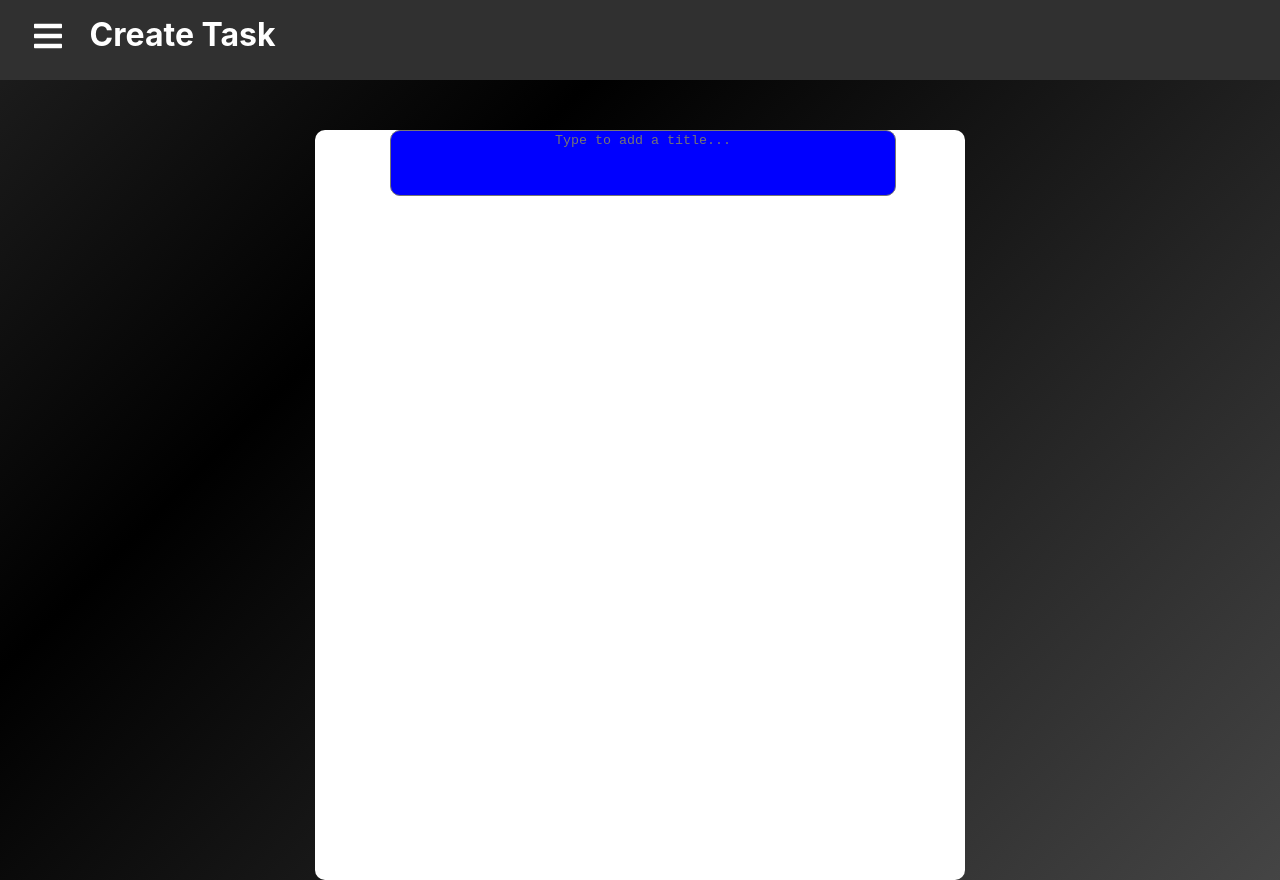
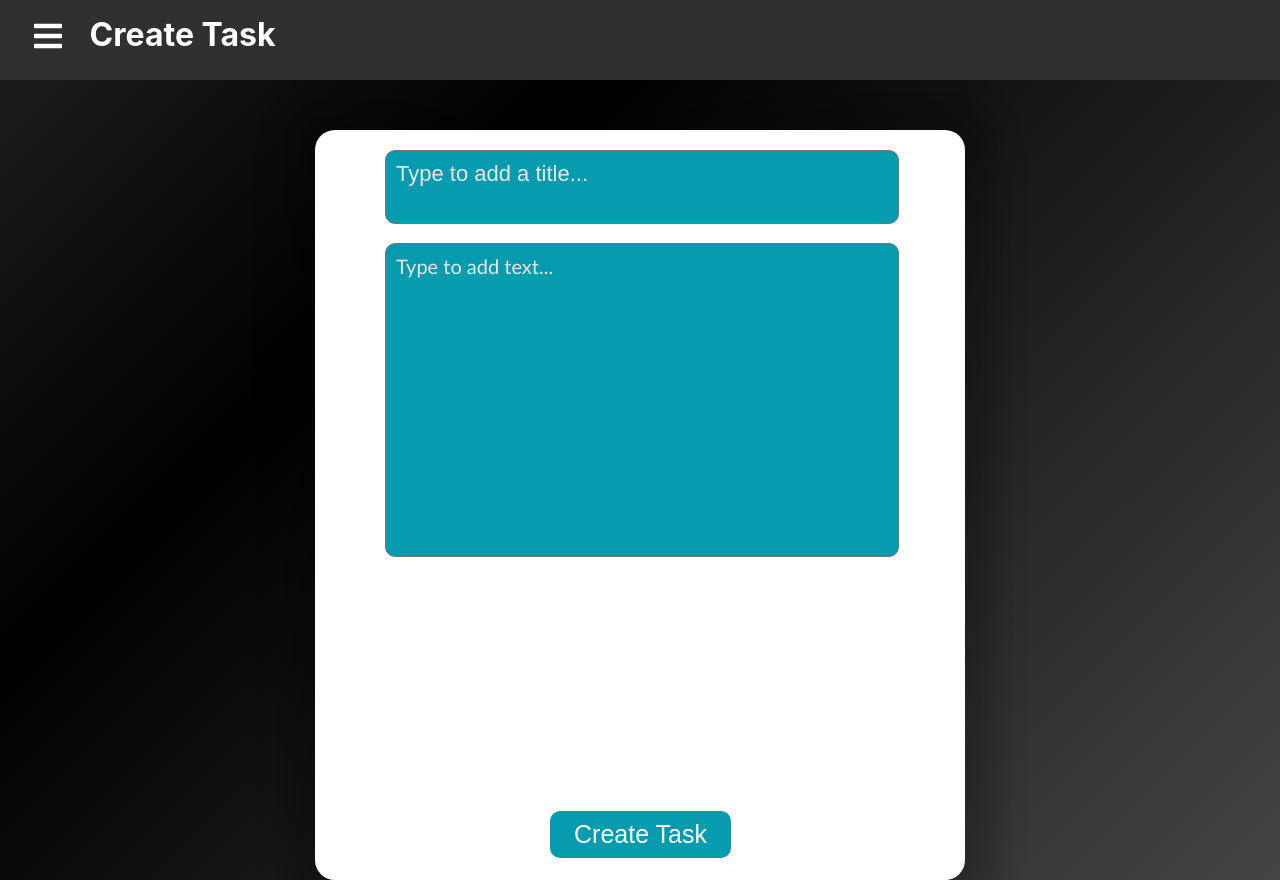
Before and after one commit to abellizzi1/StudentToolsProject, a React (Create React App) app in the folder planner1/: page /tasks/create-task in a window 1280 px wide. Built offline with nearby package versions, Linux system fonts and the light colour scheme.

Commit message:
css for title, text, and create task button finished

```diff
--- a/planner1/src/pages/CreateTaskPage.js
+++ b/planner1/src/pages/CreateTaskPage.js
@@ -2,6 +2,7 @@ import './TasksPage.css';
 import { useState, useEffect } from 'react';
 import { nanoid } from 'nanoid';
 import * as FaIcons from 'react-icons/fa';
+import {Link} from "react-router-dom";
 
 const CreateTaskPage = ({ handleSetCurrentPage }) => {
 
@@ -13,8 +14,8 @@ const CreateTaskPage = ({ handleSetCurrentPage }) => {
         const newTask = {
             //THESE VALUES WILL BE SET IN THE FIELDS ON THIS PAGE
             id: nanoid(),
-            title: '',
-            text: ''
+            title: document.getElementById('task-title').value,
+            text: document.getElementById('task-text').value
         };
         const savedTasks = JSON.parse(
 			localStorage.getItem('allNotesData')
@@ -43,6 +44,20 @@ const CreateTaskPage = ({ handleSetCurrentPage }) => {
                             cols='10'
                             placeholder='Type to add a title...'
                         ></textarea>
+                        <textarea
+                            id='task-text'
+                            className='inputTaskText'
+                            rows='8'
+                            cols='10'
+                            placeholder='Type to add text...'
+                        ></textarea>
+                        <Link to={"/tasks"}>
+                            <button
+                            onClick={addTask}
+                            className='trueCreateTaskButton'>
+                            Create Task
+                            </button>
+                        </Link>
                     </div>
                 </div>
             </div>
--- a/planner1/src/pages/TasksPage.css
+++ b/planner1/src/pages/TasksPage.css
@@ -46,7 +46,8 @@
 }
 
 .addTaskButton:active {
-	padding: 2px 17px;
+	padding: 3px 18px;
+	margin-top:12px;
 }
 
 .task {
@@ -121,15 +122,86 @@
 	height:750px;
 	background-color: white;
 	margin-top:50px;
-	border-radius: 10px;
+	border-radius: 20px;
+	box-shadow: 0px 0px 30px 30px rgba(0,0,0,0.24);
   }
 
   .inputTaskTitle {
-	background-color: blue;
+	font-family:Arial, Helvetica, sans-serif;
+	background-color: rgb(6, 155, 175);
 	resize: none;
 	width:500px;
 	height:60px;
 	border-radius:10px;
-	text-align: center;
-	margin-left:75px;
+	margin-left:70px;
+	margin-top:20px;
+	font-size:22px;
+	color:white;
+	overflow-wrap:break-word;
+	transition-timing-function: ease-out;
+	transition: 0.2s;
+	padding-top:10px;
+	padding-left:10px;
   }
+
+  .inputTaskTitle::-webkit-input-placeholder {
+	color:rgb(235, 231, 231);
+  }
+
+  .inputTaskTitle:hover {
+	background-color: rgb(6, 121, 136);
+  }
+
+  .inputTaskText {
+	font-family:'Trebuchet MS', 'Lucida Sans Unicode', 'Lucida Grande', 'Lucida Sans', Arial, sans-serif;
+	background-color: rgb(6, 155, 175);
+	resize: none;
+	width:500px;
+	height:300px;
+	border-radius:10px;
+	margin-left:70px;
+	margin-top:15px;
+	font-size:20px;
+	padding-top:10px;
+	padding-left:10px;
+	color:white;
+	overflow-wrap:break-word;
+	transition-timing-function: ease-out;
+	transition: 0.2s;
+  }
+
+  .inputTaskText::-webkit-input-placeholder {
+	color:rgb(235, 231, 231);
+  }
+
+  .inputTaskText:hover {
+	background-color: rgb(6, 121, 136);
+  }
+
+  .trueCreateTaskButton {
+	margin-top:250px;
+	background-color: rgb(6, 155, 175);
+	border: none;
+	color: white;
+	padding: 9px 24px;
+    text-align: center;
+    text-decoration: none;
+    display: inline-block;
+    font-size: 25px;
+    cursor:pointer;
+	margin-left: 235px;
+    border-radius: 10px;
+	vertical-align: top;
+	transition-timing-function: ease-out;
+	transition: 0.2s;
+  }
+
+.trueCreateTaskButton:hover {
+	background-color: rgb(6, 121, 136);
+}
+
+.trueCreateTaskButton:active {
+	padding: 7px 22px;
+	margin-top: 252px;
+	margin-left:237px;
+}
```
